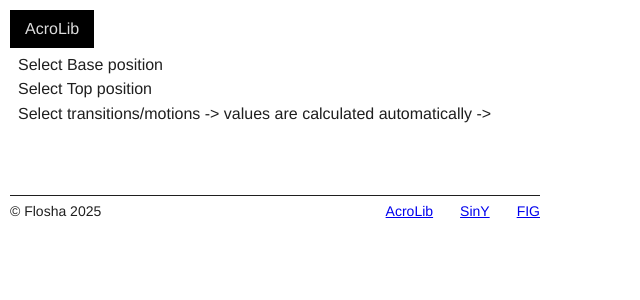
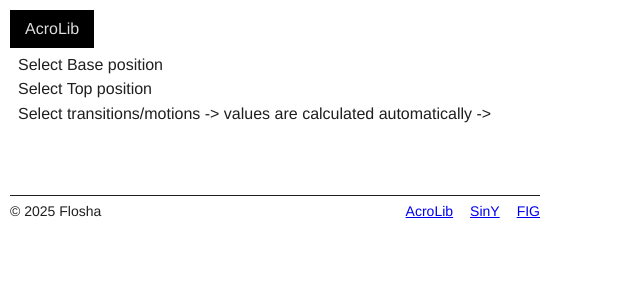
Before and after one commit to floshin/acrolib, a Jekyll site: the page built from interactive-tarrifsheet-element-difficulty-calculation.md, in a window 1280 px wide. Shown: the top 300 px of the page, without its empty margins (0-640 px from the left). Built offline with Jekyll 4.4.1, drawn with Linux system fonts in a browser that asks for light colours; our own code applies the rules of GitHub Pages for plain Markdown files.

Commit message:
Update default.html

```diff
--- a/_layouts/default.html
+++ b/_layouts/default.html
@@ -24,7 +24,7 @@
 
     <footer>
       <p>
-        © Flosha 2025
+        © 2025 Flosha
       </p>
       <ul>
         <li><a href="/">AcroLib</a></li>
@@ -120,7 +120,7 @@ footer {
 }
    footer ul {
      display: flex;
-     gap: 20px;
+     gap: 10px;
    }
 
 </style>
```
